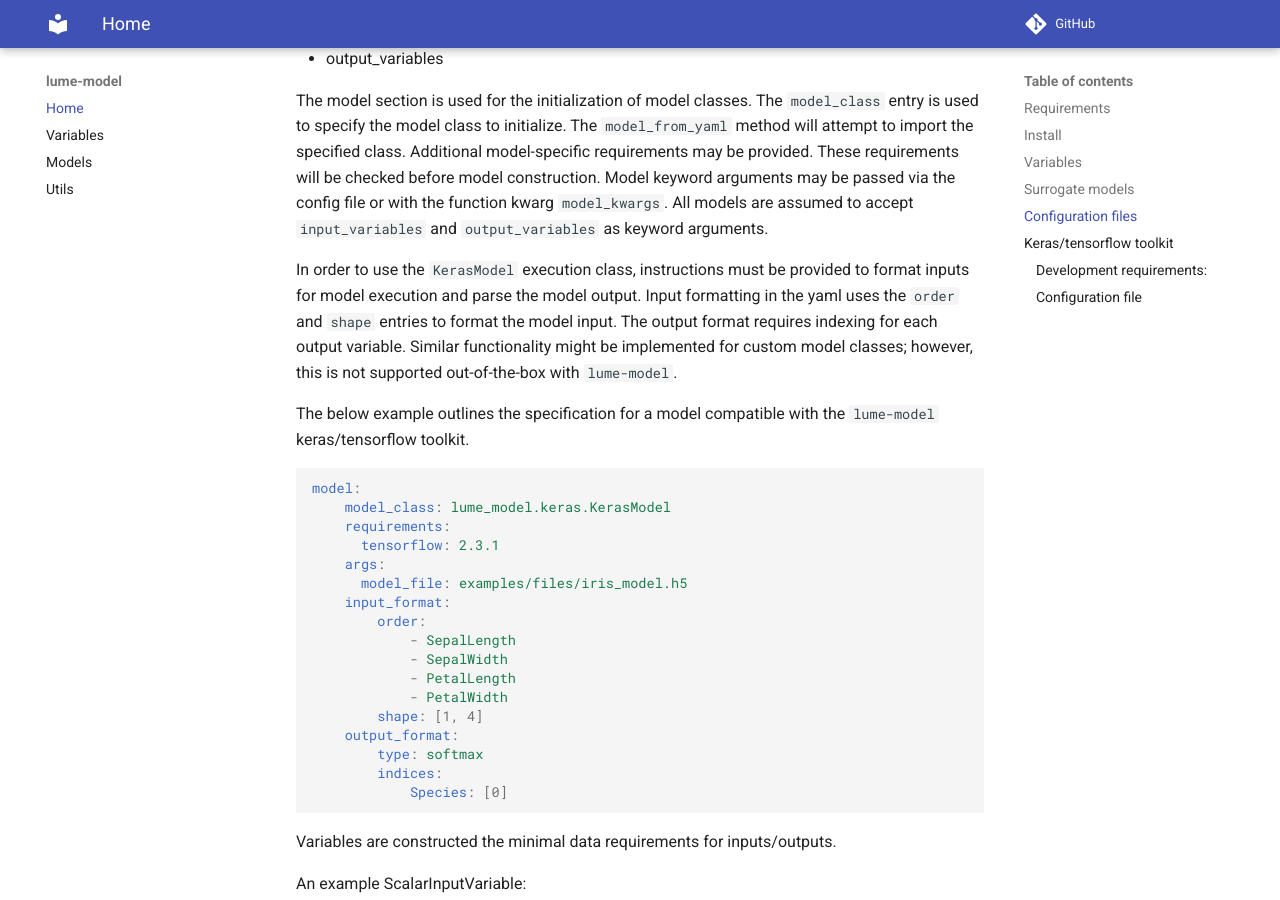
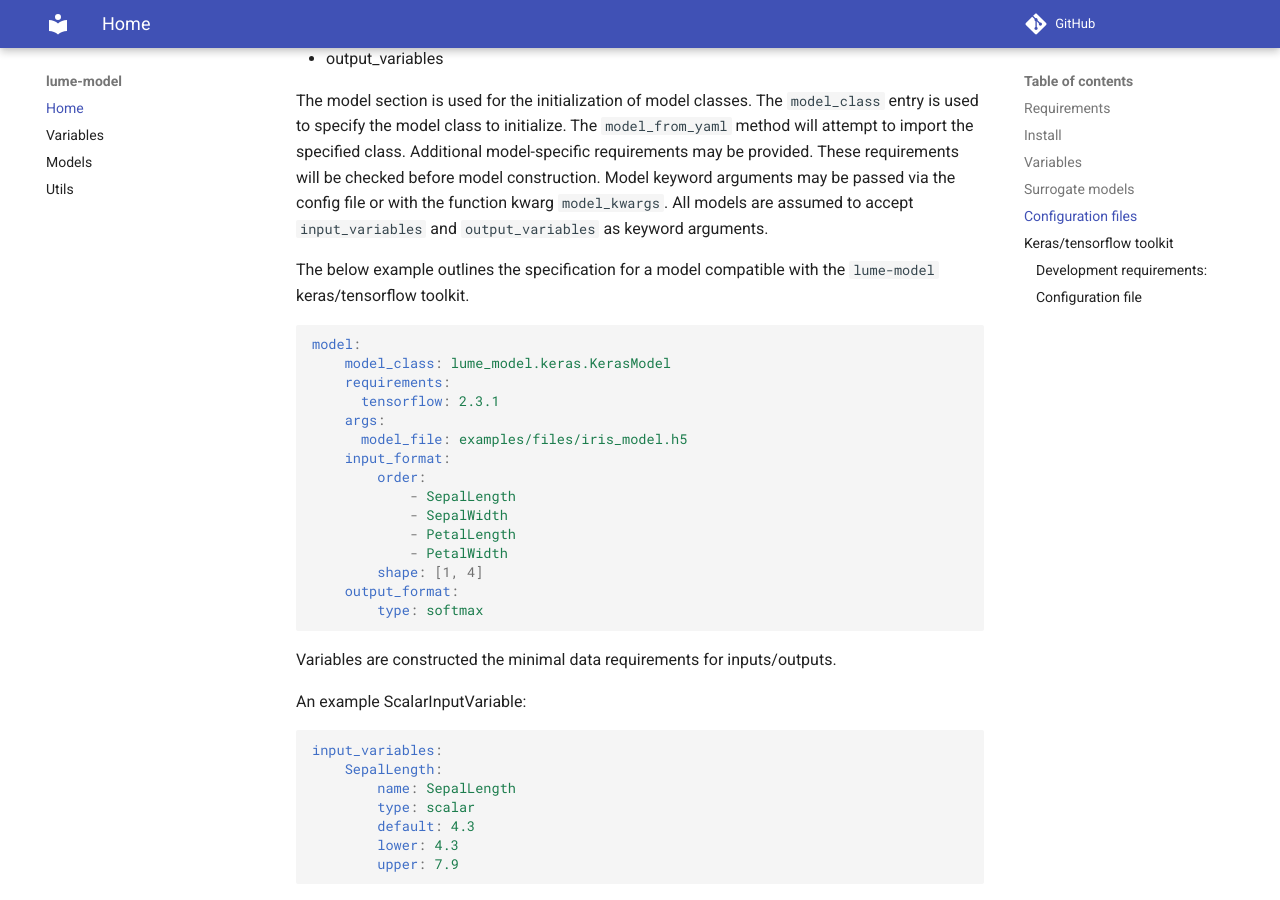
Before and after one commit to slaclab/lume-model, an MkDocs documentation site: the page built from docs/index.md, in a window 1280 px wide and 900 px high, scrolled down 2622 px. Built offline with MkDocs 1.6.1 and Material for MkDocs 9.7.7, drawn with Linux system fonts in a browser that asks for light colours; comment, search, counter and statistics services are not loaded.

Commit message:
DOC: Drop indexing from docs

````diff
--- a/docs/index.md
+++ b/docs/index.md
@@ -99,8 +99,6 @@ Models and variables may be constructed using a yaml configuration file. The con
 
 The model section is used for the initialization of model classes. The `model_class` entry is used to specify the model class to initialize. The `model_from_yaml` method will attempt to import the specified class. Additional model-specific requirements may be provided. These requirements will be checked before model construction. Model keyword arguments may be passed via the config file or with the function kwarg `model_kwargs`. All models are assumed to accept `input_variables` and `output_variables` as keyword arguments.
 
-In order to use the `KerasModel` execution class, instructions must be provided to format inputs for model execution and parse the model output. Input formatting in the yaml uses the `order` and `shape` entries to format the model input. The output format requires indexing for each output variable. Similar functionality might be implemented for custom model classes; however, this is not supported out-of-the-box with `lume-model`.
-
 The below example outlines the specification for a model compatible with the `lume-model` keras/tensorflow toolkit.
 
 ```yaml
@@ -119,10 +117,8 @@ model:
         shape: [1, 4]
     output_format:
         type: softmax
-        indices:
-            Species: [0]
+
 ```
-
 
 Variables are constructed the minimal data requirements for inputs/outputs.
 
````
